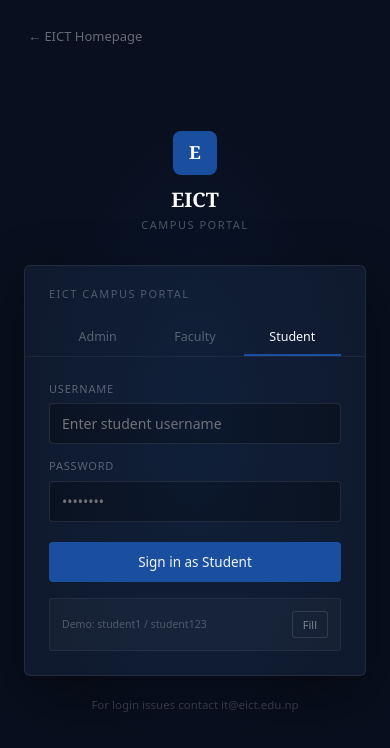
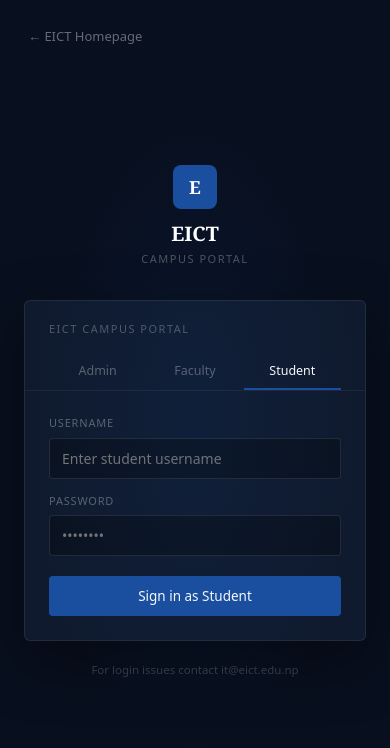
Before and after one commit to PRASAMMM/erp-fyp, a React (Vite) app in the folder ai-erp-frontend/: page /login in a window 390 px wide. Shown: the top 748 px of the page. Built offline with nearby package versions, Linux system fonts and the light colour scheme.

Commit message:
fix: responsive UI, remove demo text, and update chatbot error

```diff
--- a/ai-erp-frontend/src/components/AIChatbot.jsx
+++ b/ai-erp-frontend/src/components/AIChatbot.jsx
@@ -89,7 +89,7 @@ export default function AIChatbot() {
       console.error('AI chat error:', err);
       setMessages(prev => [...prev, {
         role: 'bot',
-        text: '⚠️ Connection error. Make sure the backend is running on port 8080.',
+        text: '⚠️ Connection error or AI API Key missing. Please make sure the backend is running and GROQ_API_KEY is configured.',
         time: new Date(),
       }]);
     } finally {
--- a/ai-erp-frontend/src/components/Hero.jsx
+++ b/ai-erp-frontend/src/components/Hero.jsx
@@ -50,6 +50,7 @@ export default function Hero() {
       {/* Right side: large campus photo card */}
       <div
         ref={imgRef}
+        className="hero-images"
         style={{
           position: 'absolute',
           right: 0,
@@ -307,7 +308,7 @@ export default function Hero() {
       <style>{`
         @import url('https://fonts.googleapis.com/css2?family=Playfair+Display:wght@400;700&family=DM+Sans:wght@400;500&display=swap');
         @media (max-width: 860px) {
-          #home > div:nth-child(4) { display: none !important; }
+          .hero-images { display: none !important; }
         }
       `}</style>
     </section>
--- a/ai-erp-frontend/src/components/LoginPanel.jsx
+++ b/ai-erp-frontend/src/components/LoginPanel.jsx
@@ -89,10 +89,7 @@ export default function LoginPanel() {
             {loading ? 'Signing in…' : `Sign in as ${role}`}
           </button>
         </form>
-        <div style={{ marginTop:16, padding:12, backgroundColor:'rgba(255,255,255,0.03)', borderRadius:3, border:'1px solid rgba(255,255,255,0.06)', display:'flex', justifyContent:'space-between', alignItems:'center' }}>
-          <div style={{ fontSize:10.5, color:'rgba(255,255,255,0.26)', fontFamily:'system-ui,sans-serif' }}>Demo: {DEMO[role].username} / {DEMO[role].password}</div>
-          <button onClick={fillDemo} style={{ padding:'5px 10px', backgroundColor:'transparent', border:'1px solid rgba(255,255,255,0.12)', borderRadius:3, color:'rgba(255,255,255,0.45)', fontSize:11, fontFamily:'system-ui,sans-serif', cursor:'pointer' }}>Fill</button>
-        </div>
+        {/* Demo hints removed */}
       </div>
     </div>
   );
```
